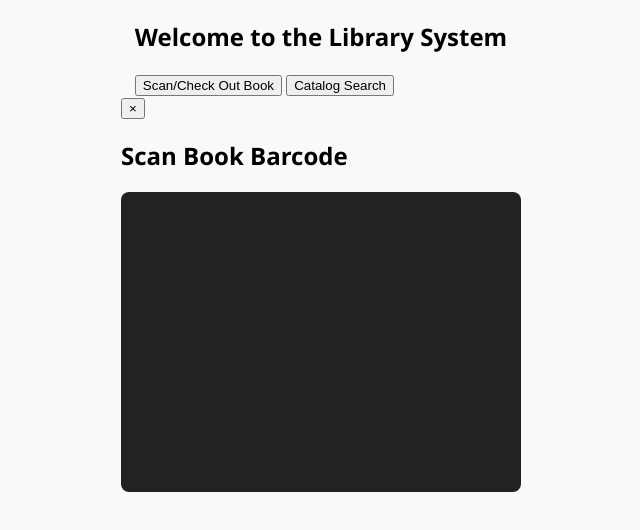
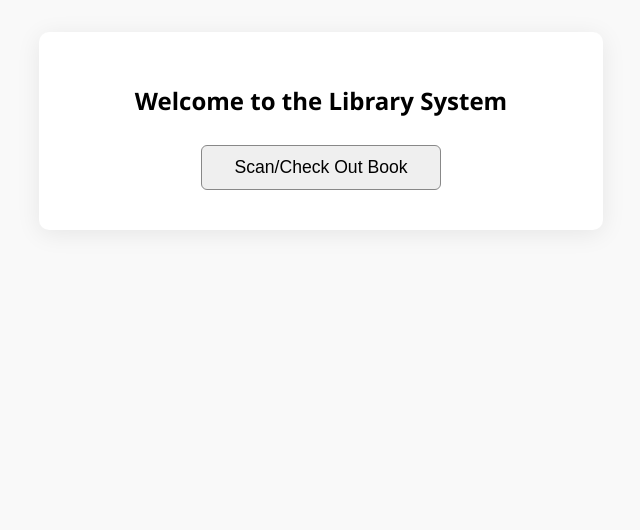
Before and after one commit to HOBEuser/bookcheck, a plain HTML site: page index.html in a window 1280 px wide. Shown: the whole page, without its empty margins (319-959 px from the left). Drawn offline with nearby package versions, Linux system fonts and the light colour scheme; no server answers.

Commit message:
Update index.html

```diff
--- a/index.html
+++ b/index.html
@@ -17,7 +17,40 @@
       align-items: center;
       justify-content: flex-start;
     }
-    /* ... your other CSS ... */
+    .hidden { display: none !important; }
+    .centered {
+      margin-top: 5vh;
+      display: flex;
+      flex-direction: column;
+      align-items: center;
+    }
+    .panel {
+      box-shadow: 0 4px 24px rgba(0,0,0,0.08);
+      background: #fff;
+      border-radius: 10px;
+      padding: 2rem;
+      margin: 2rem auto;
+      max-width: 500px;
+      width: 90vw;
+      transition: box-shadow 0.2s;
+      position: relative;
+    }
+    .exit-btn {
+      position: absolute;
+      right: 1rem;
+      top: 1rem;
+      background: #ffeaea;
+      color: #a00;
+      border: none;
+      font-weight: bold;
+      font-size: 1.2rem;
+      border-radius: 50%;
+      width: 2rem;
+      height: 2rem;
+      cursor: pointer;
+      transition: background 0.2s;
+    }
+    .exit-btn:hover { background: #ffd6d6; }
     #barcode-scanner {
       width: 400px;
       height: 300px;
@@ -26,6 +59,16 @@
       border-radius: 8px;
       overflow: hidden;
     }
+    button {
+      margin: 0.5rem;
+      padding: 0.7rem 2rem;
+      font-size: 1.1rem;
+      border-radius: 6px;
+      border: 1px solid #888;
+      transition: background 0.2s;
+      cursor: pointer;
+    }
+    button:hover { background: #e0e0e0; }
   </style>
 </head>
 <body>
@@ -33,7 +76,6 @@
   <div id="main-menu" class="centered panel">
     <h2>Welcome to the Library System</h2>
     <button id="btn-scan">Scan/Check Out Book</button>
-    <button id="btn-catalog">Catalog Search</button>
   </div>
 
   <!-- Scan/Check Out Panel -->
@@ -45,8 +87,6 @@
     <button id="checkout" style="display:none;">Check Out</button>
     <button id="return" style="display:none;">Return</button>
   </div>
-
-  <!-- Catalog Panel ... (unchanged) ... -->
 
   <script>
     // Sheet config (update as needed)
@@ -171,7 +211,6 @@
     };
 
     loadBooks();
-    // ... Catalog search logic remains unchanged ...
   </script>
 </body>
 </html>
```
